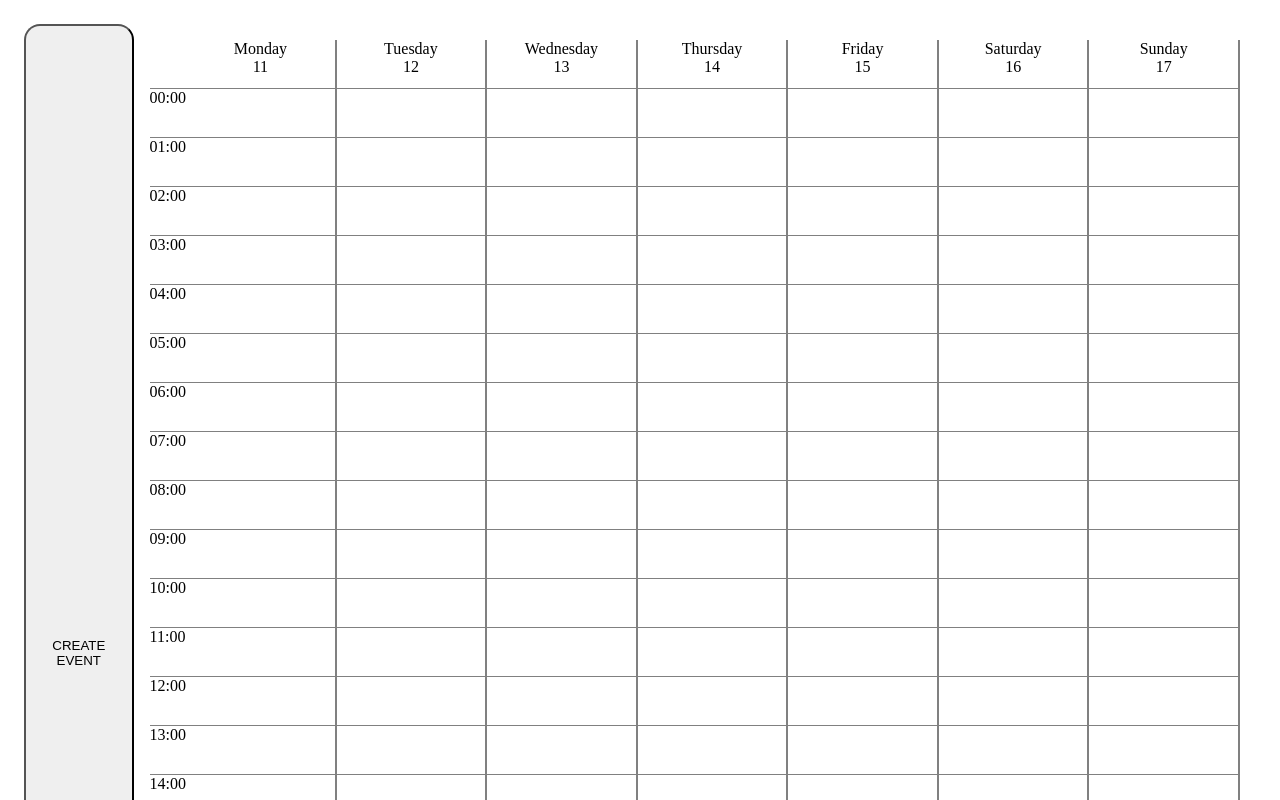
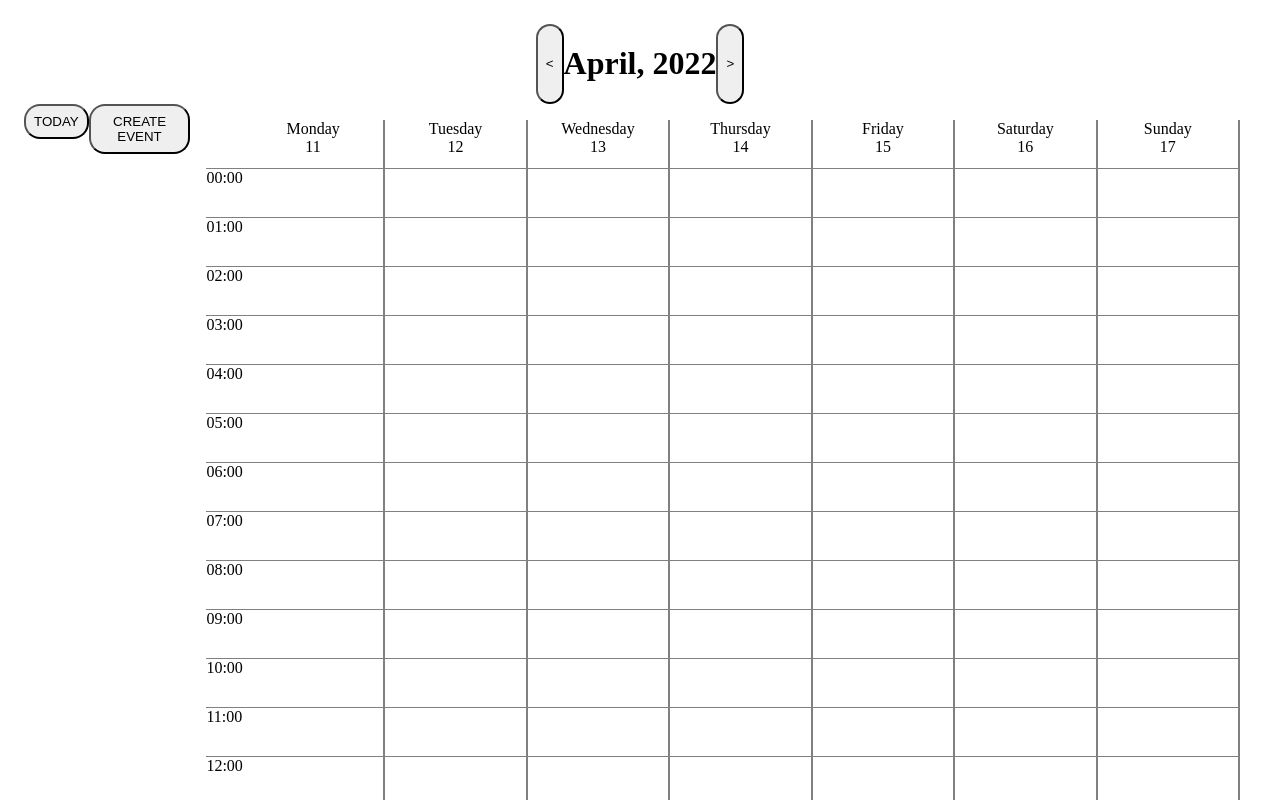
Before and after one commit to maylynn-ng/simple-calendar, a React (Create React App) app: page / in a window 1280 px wide. Shown: the top 800 px of the page. Built offline with nearby package versions, Linux system fonts and the light colour scheme.

Commit message:
feat: next week, previous week and today buttons and functionality

```diff
--- a/src/App.tsx
+++ b/src/App.tsx
@@ -7,13 +7,14 @@ import type { IEvent } from './utils';
 function App() {
   const [events, setEvents] = useState<IEvent[]>([]);
   const [currentWeekDates, setCurrentWeekDates] = useState(
-    getCurrentWeekDates()
+    getCurrentWeekDates(new Date())
   );
 
   return (
     <div className="App">
       <ThemeProvider theme={theme}>
-        <EventContext.Provider value={{ events, setEvents, currentWeekDates }}>
+        <EventContext.Provider
+          value={{ events, setEvents, currentWeekDates, setCurrentWeekDates }}>
           <Dashboard />
         </EventContext.Provider>
       </ThemeProvider>
--- a/src/components/CreateEvent/CreateEvent.tsx
+++ b/src/components/CreateEvent/CreateEvent.tsx
@@ -11,7 +11,7 @@ const CreateContainerDiv = styled.div`
     flex-direction: column;
 
     padding: 3rem;
-    background-color: ${theme.eventColors.lightBlue};
+    background-color: ${theme.eventColors[2]};
   `}
 `;
 
@@ -28,7 +28,7 @@ export const CreateEvent = ({ onSuccess }: ICreateEventProps) => {
     date: moment(dateNow).format('YYYY-MM-DD'),
     startTime: moment(dateNow).format('HH:mm'),
     endTime: moment(dateNow.getTime() + 3600 * 1000).format('HH:mm'),
-    color: 'yellow' as keyof typeof theme.eventColors,
+    color: '0' as keyof typeof theme.eventColors,
   });
 
   const onSubmit = () => {
--- a/src/components/Dashboard/Dashboard.tsx
+++ b/src/components/Dashboard/Dashboard.tsx
@@ -1,4 +1,4 @@
-import { useState } from 'react';
+import { useContext, useState } from 'react';
 import styled from 'styled-components';
 
 import { Grid } from '../Grid';
@@ -6,12 +6,27 @@ import { Button } from '../Button';
 import { Modal } from '../Modal';
 import { CreateEvent } from '../CreateEvent';
 import type { IEvent } from '../../utils';
+import {
+  EventContext,
+  nextWeek,
+  previousWeek,
+  getCurrentWeekDates,
+  months,
+} from '../../utils';
 
 const DashboardContainerDiv = styled.div`
+  padding: 1rem;
+
+  .page-heading {
     display: flex;
     flex-direction: row;
+    justify-content: center;
+  }
 
-  padding: 1rem;
+  .page-contents {
+    display: flex;
+    flex-direction: row;
+  }
 `;
 
 type ModalState =
@@ -36,15 +51,45 @@ type ModalState =
 
 export const Dashboard = () => {
   const [modalState, setModalState] = useState<ModalState>({ state: 'none' });
+  const { currentWeekDates, setCurrentWeekDates } = useContext(EventContext);
+
+  const currentMonth = months[currentWeekDates.Monday.getMonth()];
+  const currentYear = currentWeekDates.Monday.getFullYear();
 
   return (
     <DashboardContainerDiv>
+      <div className="page-heading">
+        <Button
+          text="<"
+          onClick={() => setCurrentWeekDates(prev => previousWeek(prev))}
+          mode="primary"
+        />
+        <h1>
+          {currentMonth}, {currentYear}
+        </h1>
+        <Button
+          text=">"
+          onClick={() => setCurrentWeekDates(prev => nextWeek(prev))}
+          mode="primary"
+        />
+      </div>
+      <div className="page-contents">
+        <div>
+          <Button
+            text="TODAY"
+            onClick={() => setCurrentWeekDates(getCurrentWeekDates(new Date()))}
+            mode="primary"
+          />
+        </div>
+        <div>
           <Button
             text="CREATE EVENT"
             onClick={() => setModalState({ state: 'create-event' })}
             mode="primary"
           />
+        </div>
         <Grid />
+      </div>
       {modalState.state === 'create-event' && (
         <Modal onOutsideClick={() => setModalState({ state: 'none' })}>
           <CreateEvent onSuccess={() => setModalState({ state: 'none' })} />
--- a/src/components/Event/Event.tsx
+++ b/src/components/Event/Event.tsx
@@ -14,7 +14,7 @@ const EventContainerDiv = styled.div<{
     height: ${height}%;
     border-radius: ${theme.borderRadius};
 
-    background-color: ${theme.eventColors['yellow']};
+    background-color: ${theme.eventColors[color]};
   `}
 `;
 
--- a/src/utils/constants.ts
+++ b/src/utils/constants.ts
@@ -30,3 +30,18 @@ export const dayDateMap = {
   Saturday: '',
   Sunday: '',
 };
+
+export const months = [
+  'January',
+  'February',
+  'March',
+  'April',
+  'May',
+  'June',
+  'July',
+  'August',
+  'September',
+  'October',
+  'November',
+  'December',
+];
--- a/src/utils/context.ts
+++ b/src/utils/context.ts
@@ -5,6 +5,7 @@ import type { ICurrentWeek, IEvent } from './types';
 interface IEventContext {
   events: IEvent[];
   setEvents: React.Dispatch<React.SetStateAction<IEvent[]>>;
+  setCurrentWeekDates: React.Dispatch<React.SetStateAction<ICurrentWeek>>;
   currentWeekDates: ICurrentWeek;
 }
 
@@ -13,5 +14,8 @@ export const EventContext = React.createContext<IEventContext>({
   setEvents: () => {
     console.log('context not found');
   },
-  currentWeekDates: getCurrentWeekDates(),
+  currentWeekDates: getCurrentWeekDates(new Date()),
+  setCurrentWeekDates: () => {
+    console.log('context not found');
+  },
 });
--- a/src/utils/theme.ts
+++ b/src/utils/theme.ts
@@ -8,10 +8,10 @@ export const theme: DefaultTheme = {
   borderRadius: '1rem',
 
   eventColors: {
-    yellow: '#DEBB58',
-    beige: '#C4A295',
-    lightBlue: '#356D7F',
-    darkBlue: '#102932',
-    brown: '#8A4F34',
+    '0': '#DEBB58',
+    '1': '#C4A295',
+    '2': '#356D7F',
+    '3': '#102932',
+    '4': '#8A4F34',
   },
 };
--- a/src/utils/utils.ts
+++ b/src/utils/utils.ts
@@ -1,22 +1,35 @@
 import { days, dayDateMap } from './constants';
 import { ICurrentWeek } from './types';
 
-export const getCurrentWeekDates = () => {
-  const now = new Date();
-  const currentWeek: Partial<ICurrentWeek> = {};
-
+export const getCurrentWeekDates = (date: Date) => {
   const week = [];
   // Starting Monday not Sunday
-  now.setDate(now.getDate() - now.getDay() + 1);
+  date.setDate(date.getDate() - date.getDay() + 1);
   for (var i = 0; i < 7; i++) {
-    week.push(new Date(now));
-    now.setDate(now.getDate() + 1);
+    week.push(new Date(date));
+    date.setDate(date.getDate() + 1);
   }
 
-  week.forEach(day => {
+  return week.reduce((acc, day) => {
     const dayName = days[day.getDay()];
-    currentWeek[dayName as keyof typeof dayDateMap] = day;
-  });
+    return { ...acc, [dayName]: day };
+  }, {}) as ICurrentWeek;
+};
 
-  return currentWeek as ICurrentWeek;
+const changeWeek = (direction: 'previous' | 'next') => {
+  return (week: ICurrentWeek) => {
+    const change = direction === 'previous' ? -7 : 7;
+
+    return Object.entries(week).reduce((acc, [day, date]) => {
+      // make a copy of date object so as not to mutate the original
+      const previousDate = new Date(date);
+      const newDate = new Date(
+        previousDate.setDate(previousDate.getDate() + change)
+      );
+      return { ...acc, [day]: newDate };
+    }, {}) as ICurrentWeek;
+  };
 };
+
+export const nextWeek = changeWeek('next');
+export const previousWeek = changeWeek('previous');
```
Also changed, not shown: styled.d.ts (+5 -5 lines). Lines whose indentation alone changed are shown as unchanged.
